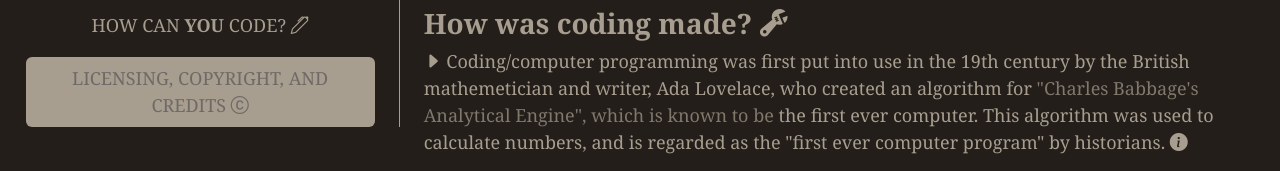
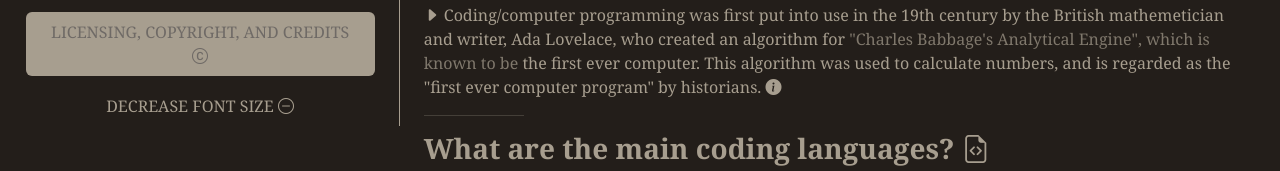
Before and after one commit to itsaminowo/0incfont, a plain HTML site: page index.html in a window 1280 px wide. Shown: the part 272-443 px from the top of the page. Drawn offline with nearby package versions, Linux system fonts and the light colour scheme.

Commit message:
Update index.html

```diff
--- a/index.html
+++ b/index.html
@@ -90,7 +90,7 @@ u {
 </style>
   </head>
 <body style="background-color:#231e1a;">
-  <font size="+1">
+
 <div class="row" style="margin-right:21px;">
   <div class="col-4">
 
@@ -104,7 +104,8 @@ u {
         </nav>
         <center><a class="nav-link" href="#item-2">What can coding be used for? <i class="bi bi-journal-code"></i></a></center>
         <center><a class="nav-link" href="#item-3">How can <b>you</b> code? <i class="bi bi-pen"></i></a></center>
-        <center><a class="nav-link" href="#item-3-1" style="margin-bottom:0px;">Licensing, Copyright, and Credits <i class="bi bi-c-circle"></i></a></center>
+        <center><a class="nav-link" href="#item-3-1">Licensing, Copyright, and Credits <i class="bi bi-c-circle"></i></a></center>
+        <center><a class="nav-link" href="https://itsaminowo.github.io/0/" style="margin-bottom:0px;">Decrease Font Size <i class="bi bi-dash-circle"></i></a></center>
 
 
         </nav>
@@ -214,7 +215,7 @@ u {
  <p class="spoiler"><i class="bi bi-caret-right-fill"></i> Color scheme & overall theme inspired by Taylor Swift's 11th album, "The Tortured Poets Department". <i class="bi bi-pen"></i></p>
       </div>
 
-<!-- BUTTON TRIGGER -->
+ <!-- BUTTON TRIGGER -->
 <a class="spec" data-bs-toggle="modal" data-bs-target="#exampleModal">
   "BE QUIET" Modal Trigger</a> <i class="bi bi-stopwatch"></i>
 
```
